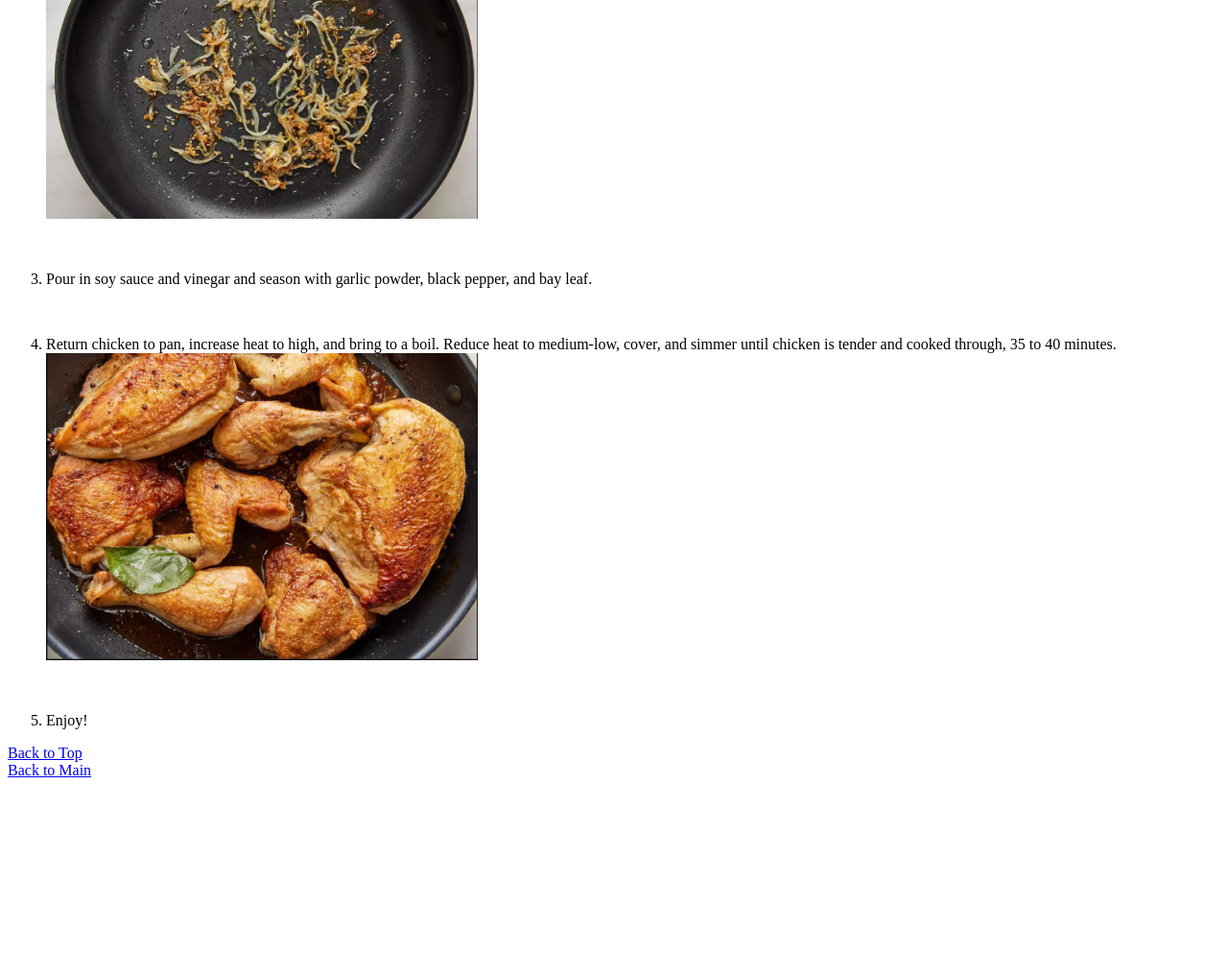
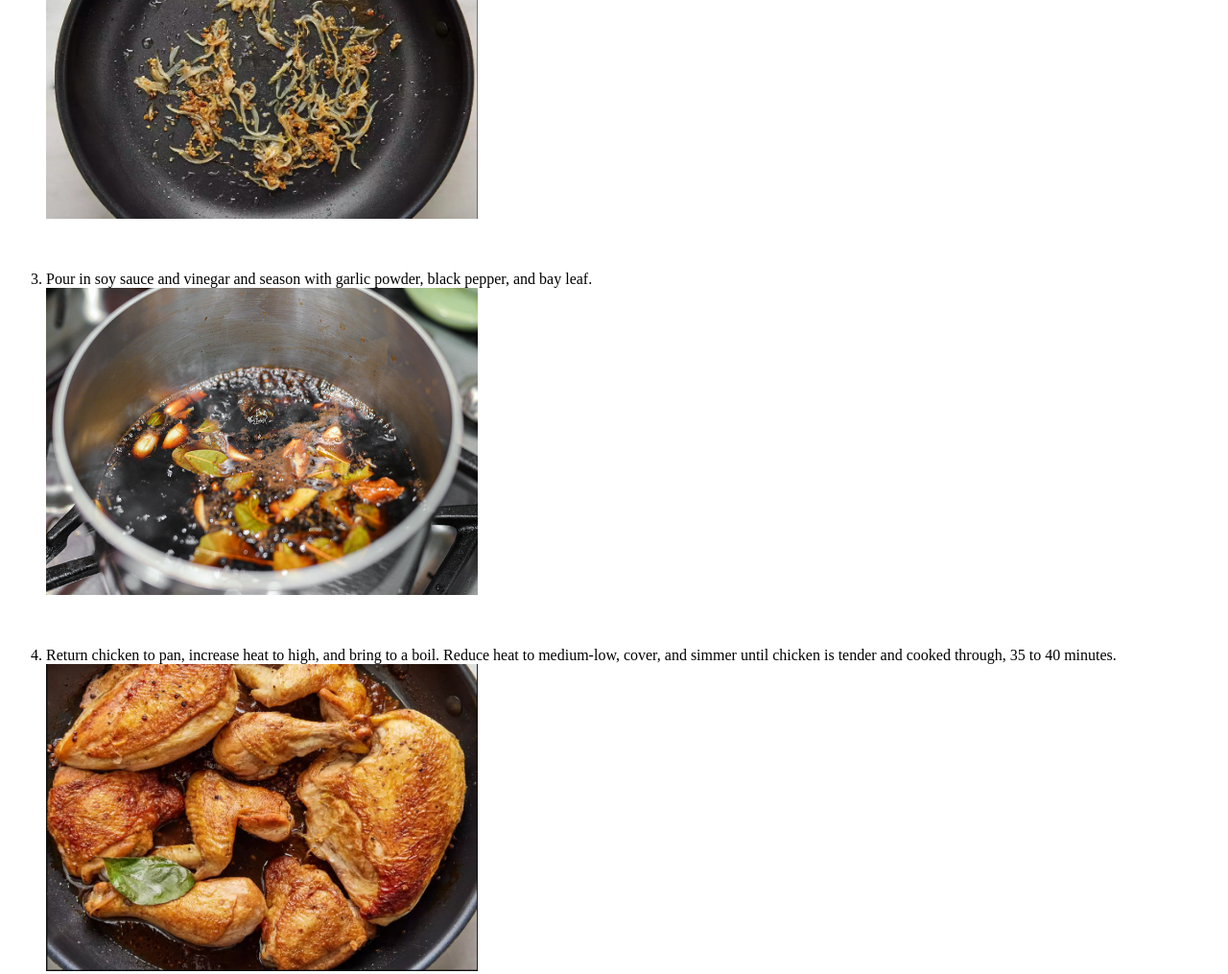
Before and after one commit to JaysiOclarit/odin_recipes, a plain HTML site: page recipes/chickenAdobo.html in a window 1280 px wide. Shown: the part 1486-2501 px from the top of the page at 96% size. Before the commit the page ends 2314 px from the top, so only its background shows below. Drawn offline with Linux system fonts and the light colour scheme.

Commit message:
Added a picture for step 3 cooking adobo

```diff
--- a/recipes/chickenAdobo.html
+++ b/recipes/chickenAdobo.html
@@ -76,6 +76,12 @@
         Pour in soy sauce and vinegar and season with garlic powder, black
         pepper, and bay leaf.
       </li>
+      <img
+        src="../img/Chicken-Adobo/step-3-adobo.jpg"
+        alt="Pouring soy sauce and vinegar and season with garlic powder, black pepper, and bay leaf"
+        height="320"
+        width="450"
+      />
       <p><br /></p>
       <li>
         Return chicken to pan, increase heat to high, and bring to a boil.
@@ -92,7 +98,7 @@
       <li>Enjoy!</li>
     </ol>
     <p>
-      <a href="chickenAdobo.html">Back to Top</a> <br>
+      <a href="chickenAdobo.html">Back to Top</a> <br />
       <a href="../index.html">Back to Main</a>
     </p>
   </body>
```
Also changed, not shown: img/Chicken-Adobo/step-3-adobo.jpg (added).
